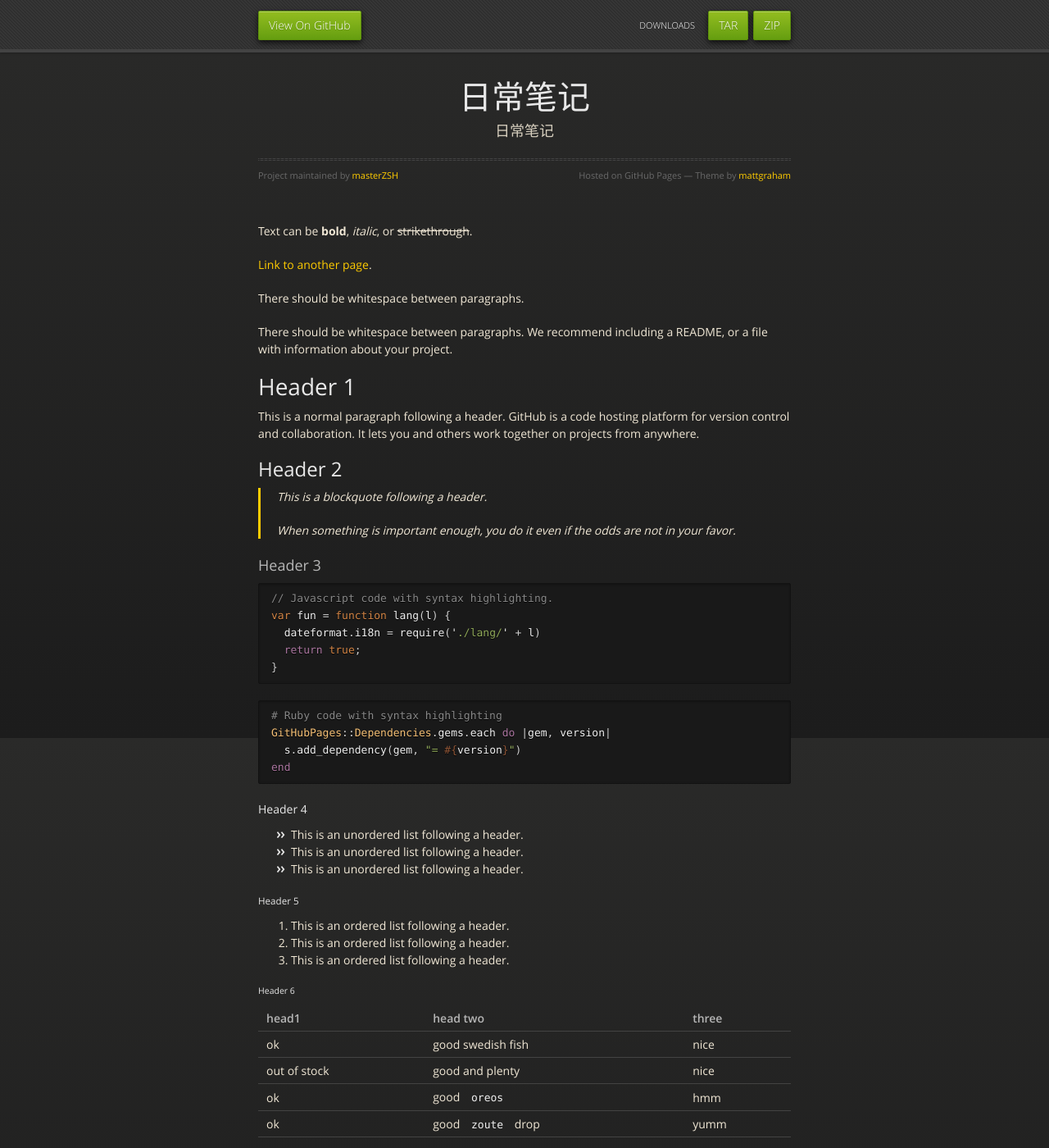
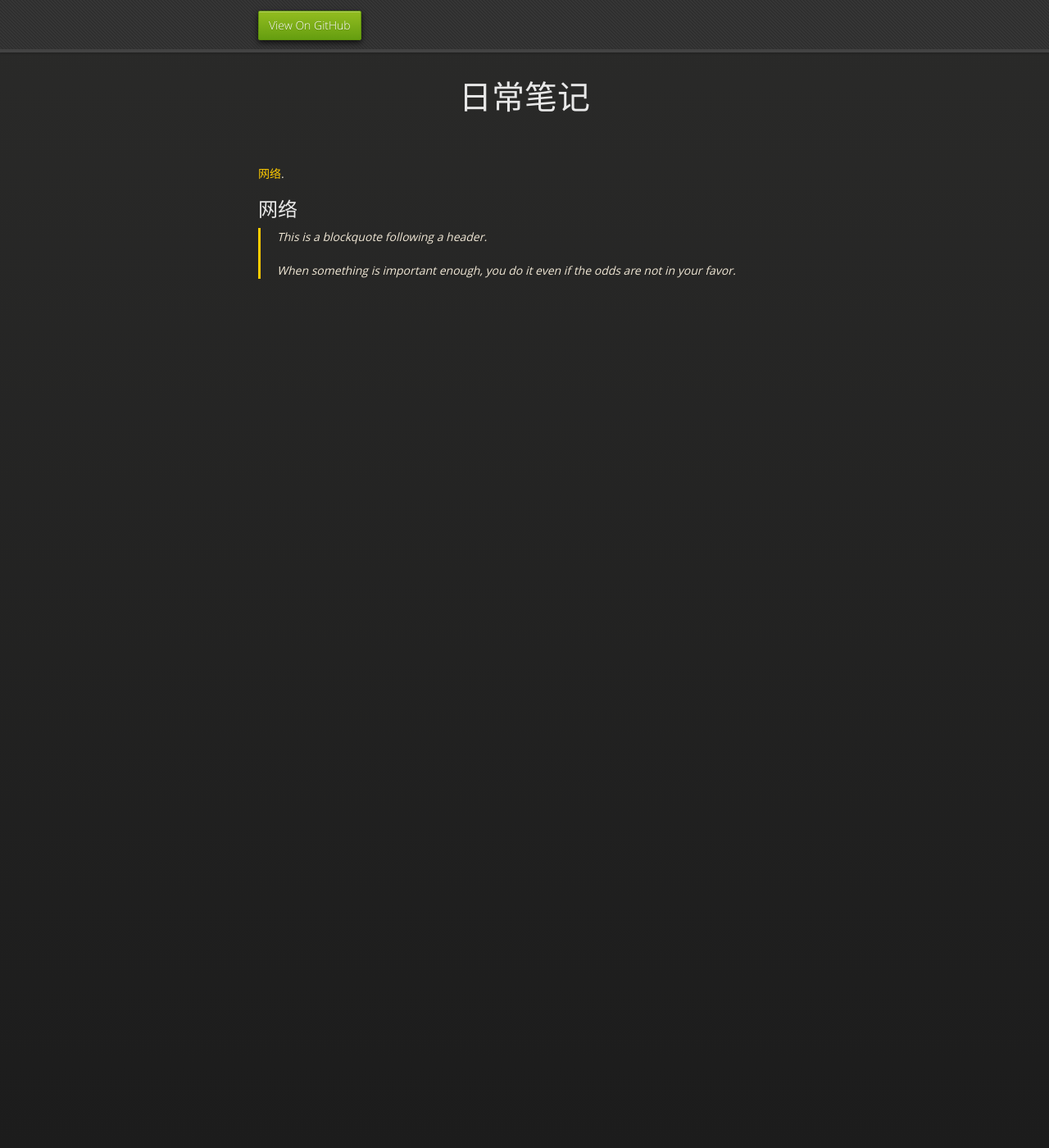
Before and after one commit to masterZSH/notes, a Jekyll site: the page built from index.md, in a window 1280 px wide and 1400 px high. Shown: the whole window at 82% size. Built offline with Jekyll 4.4.1, drawn with Linux system fonts in a browser that asks for light colours; some of the changed text lies outside the part shown.

Commit message:
add:osi七层

````diff
--- a/_layouts/default.html
+++ b/_layouts/default.html
@@ -21,11 +21,6 @@
       <div id="header">
         <nav>
           <li class="fork"><a href="{{ site.github.repository_url }}">View On GitHub</a></li>
-          {% if site.show_downloads %}
-            <li class="downloads"><a href="{{ site.github.zip_url }}">ZIP</a></li>
-            <li class="downloads"><a href="{{ site.github.tar_url }}">TAR</a></li>
-            <li class="title">DOWNLOADS</li>
-          {% endif %}
         </nav>
       </div><!-- end header -->
 
@@ -34,10 +29,6 @@
       <section>
         <div id="title">
           <h1>{{ site.title | default: site.github.repository_name }}</h1>
-          <p>{{ site.description | default: site.github.project_tagline }}</p>
-          <hr>
-          <span class="credits left">Project maintained by <a href="{{ site.github.owner_url }}">{{ site.github.owner_name }}</a></span>
-          <span class="credits right">Hosted on GitHub Pages &mdash; Theme by <a href="https://twitter.com/mattgraham">mattgraham</a></span>
         </div>
 
         {{ content }}
--- a/index.md
+++ b/index.md
@@ -2,122 +2,10 @@
 layout: default
 ---
 
-Text can be **bold**, _italic_, or ~~strikethrough~~.
+[网络](./network/network.html).
 
-[Link to another page](./another-page.html).
-
-There should be whitespace between paragraphs.
-
-There should be whitespace between paragraphs. We recommend including a README, or a file with information about your project.
-
-# Header 1
-
-This is a normal paragraph following a header. GitHub is a code hosting platform for version control and collaboration. It lets you and others work together on projects from anywhere.
-
-## Header 2
+## 网络
 
 > This is a blockquote following a header.
 >
 > When something is important enough, you do it even if the odds are not in your favor.
-
-### Header 3
-
-```js
-// Javascript code with syntax highlighting.
-var fun = function lang(l) {
-  dateformat.i18n = require('./lang/' + l)
-  return true;
-}
-```
-
-```ruby
-# Ruby code with syntax highlighting
-GitHubPages::Dependencies.gems.each do |gem, version|
-  s.add_dependency(gem, "= #{version}")
-end
-```
-
-#### Header 4
-
-*   This is an unordered list following a header.
-*   This is an unordered list following a header.
-*   This is an unordered list following a header.
-
-##### Header 5
-
-1.  This is an ordered list following a header.
-2.  This is an ordered list following a header.
-3.  This is an ordered list following a header.
-
-###### Header 6
-
-| head1        | head two          | three |
-|:-------------|:------------------|:------|
-| ok           | good swedish fish | nice  |
-| out of stock | good and plenty   | nice  |
-| ok           | good `oreos`      | hmm   |
-| ok           | good `zoute` drop | yumm  |
-
-### There's a horizontal rule below this.
-
-* * *
-
-### Here is an unordered list:
-
-*   Item foo
-*   Item bar
-*   Item baz
-*   Item zip
-
-### And an ordered list:
-
-1.  Item one
-1.  Item two
-1.  Item three
-1.  Item four
-
-### And a nested list:
-
-- level 1 item
-  - level 2 item
-  - level 2 item
-    - level 3 item
-    - level 3 item
-- level 1 item
-  - level 2 item
-  - level 2 item
-  - level 2 item
-- level 1 item
-  - level 2 item
-  - level 2 item
-- level 1 item
-
-### Small image
-
-![Octocat](https://github.githubassets.com/images/icons/emoji/octocat.png)
-
-### Large image
-
-![Branching](https://guides.github.com/activities/hello-world/branching.png)
-
-
-### Definition lists can be used with HTML syntax.
-
-<dl>
-<dt>Name</dt>
-<dd>Godzilla</dd>
-<dt>Born</dt>
-<dd>1952</dd>
-<dt>Birthplace</dt>
-<dd>Japan</dd>
-<dt>Color</dt>
-<dd>Green</dd>
-</dl>
-
-```
-Long, single-line code blocks should not wrap. They should horizontally scroll if they are too long. This line should be long enough to demonstrate this.
-```
-
-```
-The final element.
-```
````
Also changed, not shown: network/network.md (added, +8 -0 lines), network/osi.md (added, +11 -0 lines).
